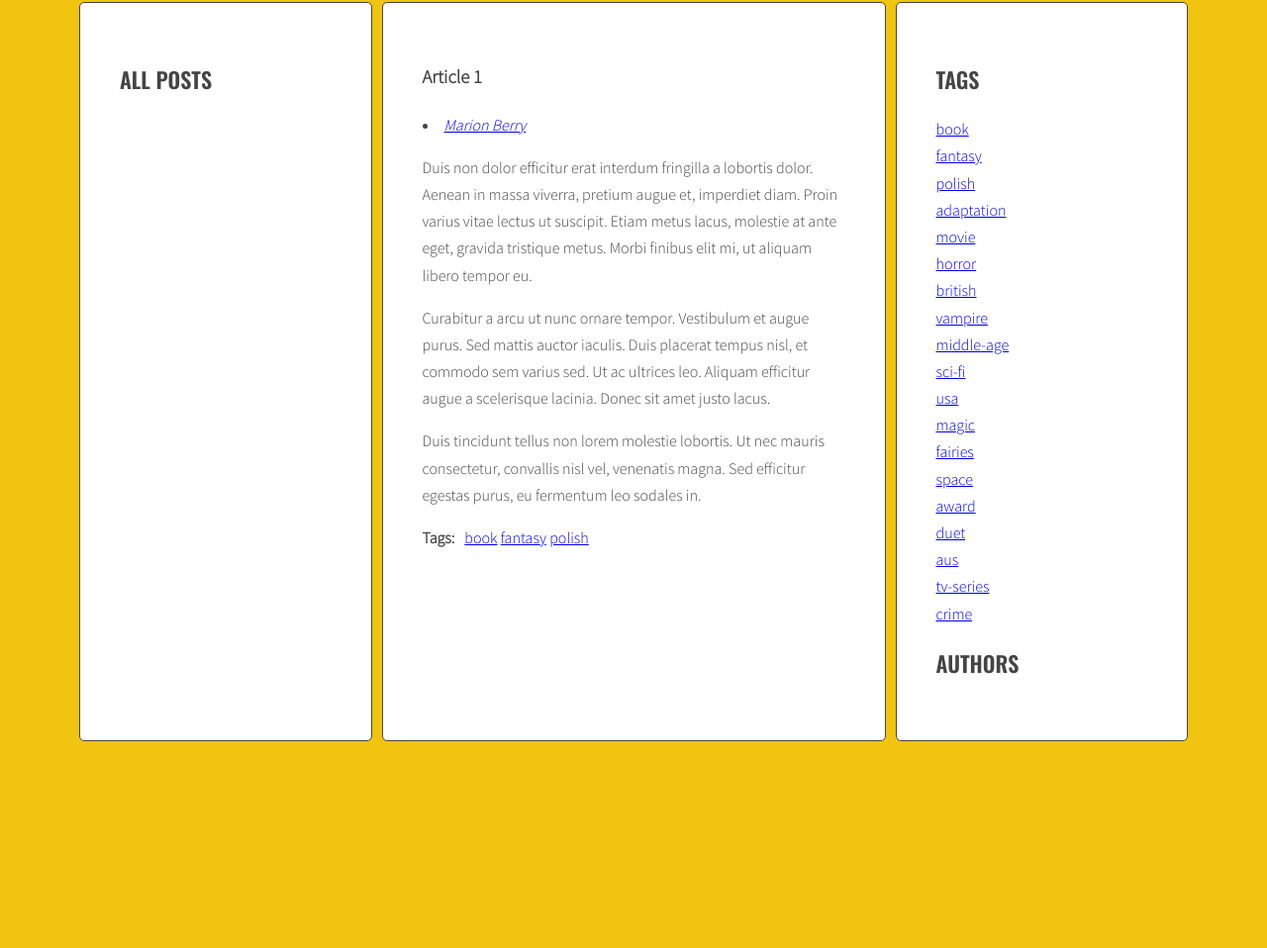
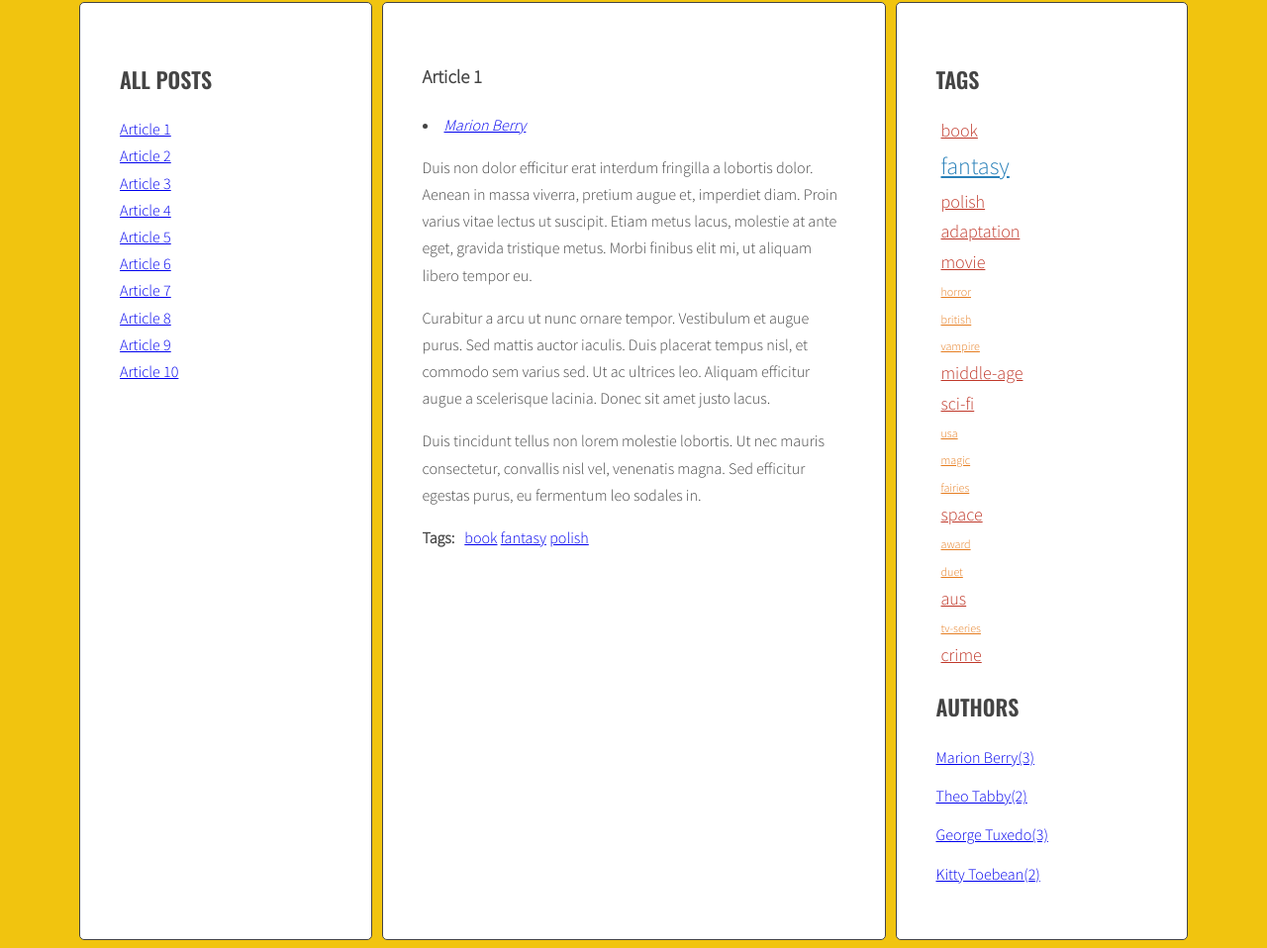
Before and after one commit to magorska/javascript-blog, a website: page index.html in a window 1280 px wide. Shown: the part 241-1199 px from the top of the page at 99% size. Before the commit the page ends 998 px from the top, so only its background shows below. Drawn offline with nearby package versions, Linux system fonts and the light colour scheme.

Commit message:
Fixed generateAuthor

```diff
--- a/js/script.js
+++ b/js/script.js
@@ -14,7 +14,7 @@ const optArticleSelector = '.post',
   optArticleTagsSelector = '.post-tags .list',
   optArticleAuthorSelector = '.post-author',
   optTagsListSelector = '.tags.list',
-  optAuthorsListSelector = '.authors-list',
+  optAuthorsListSelector = '.authors.list',
   optCloudClassCount = 5,
   optCloudClassPrefix = 'tag-size-';
 
@@ -95,6 +95,8 @@ function generateTitleLinks(customSelector = '') {
     link.addEventListener('click', titleClickHandler);
   }
 }
+
+generateTitleLinks();
 
 
 function calculateTagsParams(tags) {
@@ -286,7 +288,7 @@ function generateAuthors() {
     if (!allAuthors.hasOwnProperty(articlesAuthor)) {
       allAuthors[articlesAuthor] = 1;
     } else {
-      allAuthors[articlesAuthor]++;
+      allAuthors[articlesAuthor] = allAuthors[articlesAuthor] + 1;
     }
 
     /* insert HTML of all the links into the tags wrapper */
@@ -294,7 +296,8 @@ function generateAuthors() {
 
     /* END LOOP: for every article: */
   }
-  const tagList = document.querySelector(optAuthorsListSelector);
+  const authorList = document.querySelector(optAuthorsListSelector);
+  console.log(authorList);
   const allAuthorsData = { authors: [] };
   for (let author in allAuthors) {
     allAuthorsData.authors.push({
@@ -303,7 +306,8 @@ function generateAuthors() {
     });
     console.log('allAuthors: ', allAuthorsData);
   }
-  tagList.innerHTML = templates.authorCloudLink(allAuthorsData);
+  console.log('allAuthor after loop: ', allAuthorsData);
+  authorList.innerHTML = templates.authorCloudLink(allAuthorsData);
 
 }
 
--- a/sass/style.scss
+++ b/sass/style.scss
@@ -95,7 +95,6 @@ body {
     color: #e67e22;
     font-size: 12px;
     margin: 5px;
-   ;
   }
   .tag-size-2 {
     color: #e74c3c;
```
Also changed, not shown: css/style.css.
